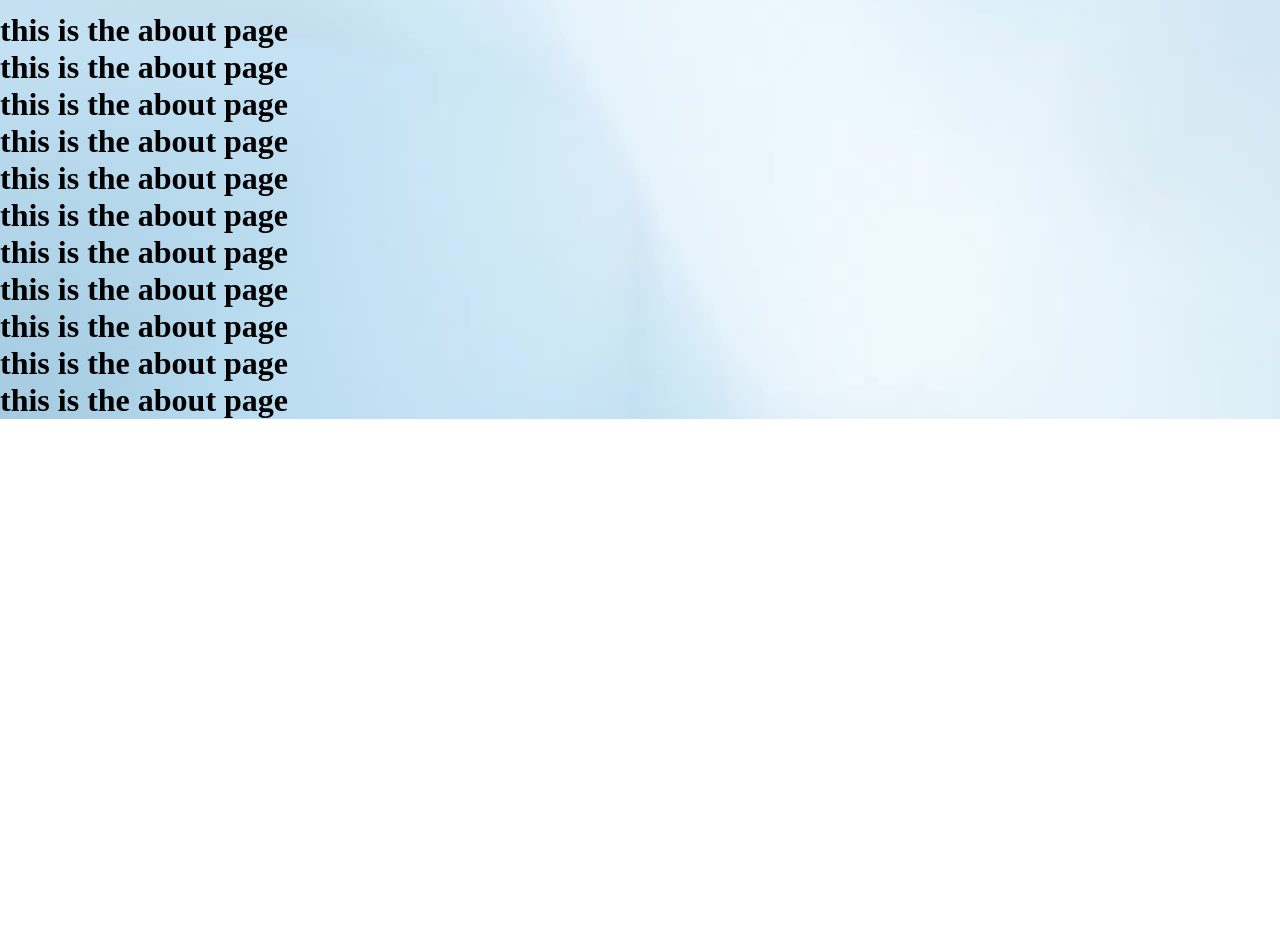
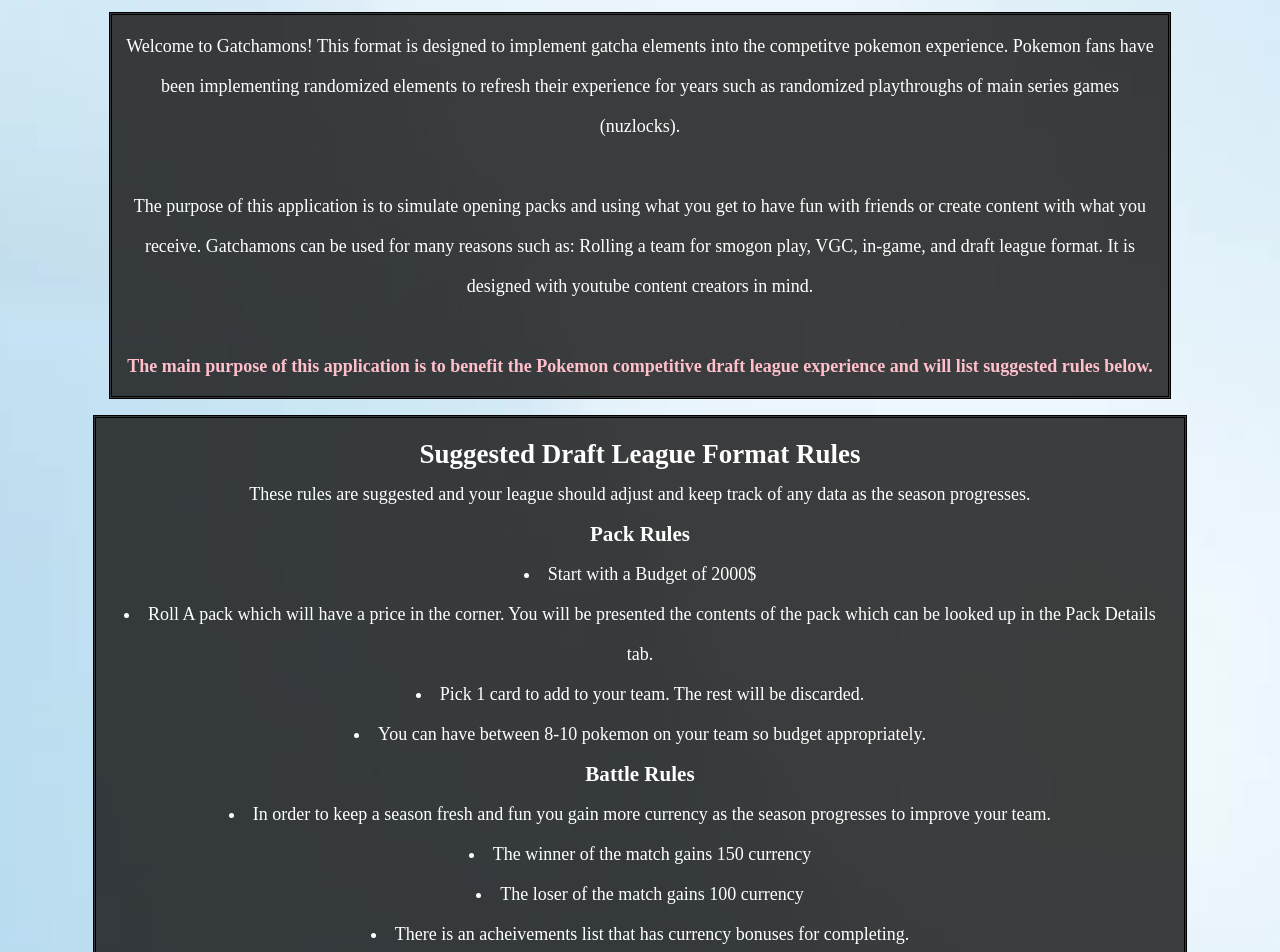
Before and after one commit to adamadolfo/GachaMons-frontend, a React (Create React App) app: page /about in a window 1280 px wide. Shown: the part 260-1212 px from the top of the page. Before the commit the page ends 800 px from the top, so only its background shows below. Built offline with nearby package versions, Linux system fonts and the light colour scheme.

Commit message:
working on rules sheet

```diff
--- a/src/App.css
+++ b/src/App.css
@@ -34,3 +34,25 @@
     color:rgb(255, 255, 255);
     margin-bottom: 2vh;
 }
+
+.introduction {
+    font-size: large;
+    background-color: rgba(24, 24, 24, 0.835);
+    line-height: 40px;
+    text-align: center;
+    color: white;
+    border-style: double;
+    border-color: black;
+    padding: 1%;
+}
+
+.rules {
+    font-size: large;
+    background-color: rgba(24, 24, 24, 0.835);
+    line-height: 40px;
+    text-align: center;
+    color: white;
+    border-style: double;
+    border-color: black;
+    padding: 1%;
+}
--- a/src/components/AboutPage.js
+++ b/src/components/AboutPage.js
@@ -1,24 +1,46 @@
 import React from "react"
 import NavBar from "./NavBar"
+import { Grid } from '@material-ui/core';
 
 
 const AboutPage = () => {
 
     return (
-        <>
+        <div style={{textAlign: "center"}}>
             <NavBar />
-            <h1> this is the about page </h1>
-            <h1> this is the about page </h1>
-            <h1> this is the about page </h1>
-            <h1> this is the about page </h1>
-            <h1> this is the about page </h1>
-            <h1> this is the about page </h1>
-            <h1> this is the about page </h1>
-            <h1> this is the about page </h1>
-            <h1> this is the about page </h1>
-            <h1> this is the about page </h1>
-            <h1> this is the about page </h1>
-        </>
+            <Grid container spacing={4} direction='row' justify="center" >
+                <Grid item style={{width: "90%"}} xs={10}>
+                    <p className="introduction">
+                        Welcome to Gatchamons!
+                        This format is designed to implement gatcha elements into the competitve pokemon experience.
+                        Pokemon fans have been implementing randomized elements to refresh their experience for years such as randomized playthroughs of main series games (nuzlocks). <br /> <br />
+                        The purpose of this application is to simulate opening packs and using what you get to have fun with friends or create content with what you receive.
+                        Gatchamons can be used for many reasons such as: Rolling a team for smogon play, VGC, in-game, and draft league format. It is designed with youtube content creators in mind.
+                        <br /> <br />
+                        <strong style={{color: "pink"}}>
+                            The main purpose of this application is to benefit the Pokemon competitive draft league experience and will list suggested rules below.
+                        </strong>
+                    </p>
+                </Grid>
+                <Grid className="rules"item xs={10}>
+                    <h2> Suggested Draft League Format Rules </h2>
+                    <div> These rules are suggested and your league should adjust and keep track of any data as the season progresses.</div>
+                    <h3> Pack Rules </h3>
+                    <li> Start with a Budget of 2000$ </li>
+                    <li> Roll A pack which will have a price in the corner. You will be presented the contents of the pack which can be looked up in the Pack Details tab.</li>
+                    <li> Pick 1 card to add to your team. The rest will be discarded.</li>
+                    <li> You can have between 8-10 pokemon on your team so budget appropriately.</li>
+                    <h3> Battle Rules </h3>
+                    <li> In order to keep a season fresh and fun you gain more currency as the season progresses to improve your team.</li>
+                    <li> The winner of the match gains 150 currency</li>
+                    <li> The loser of the match gains 100 currency</li>
+                    <li> There is an acheivements list that has currency bonuses for completing.</li>
+                    <div> </div>
+                    <div> </div>
+                    <div> </div>
+                </Grid>
+            </Grid>
+        </div>
     )
 }
 
--- a/src/components/Pack.js
+++ b/src/components/Pack.js
@@ -3,10 +3,6 @@ import FirePack from "../Fire.png"
 import background4 from "../background4.jpg"
 
 const Pack = () => {
-    const handleHover = (x) => {
-        // x.src = background4
-        console.log(x)
-    }
 
 
     return (
--- a/src/components/PackDetails.js
+++ b/src/components/PackDetails.js
@@ -1,12 +1,14 @@
 import React from "react"
+import NavBar from "./NavBar"
 
 const PackDetails = () => {
 
     return (
         <>
+            <NavBar />
             <div>
                 hi
-                </div>
+            </div>
         </>
     )
 }
```
